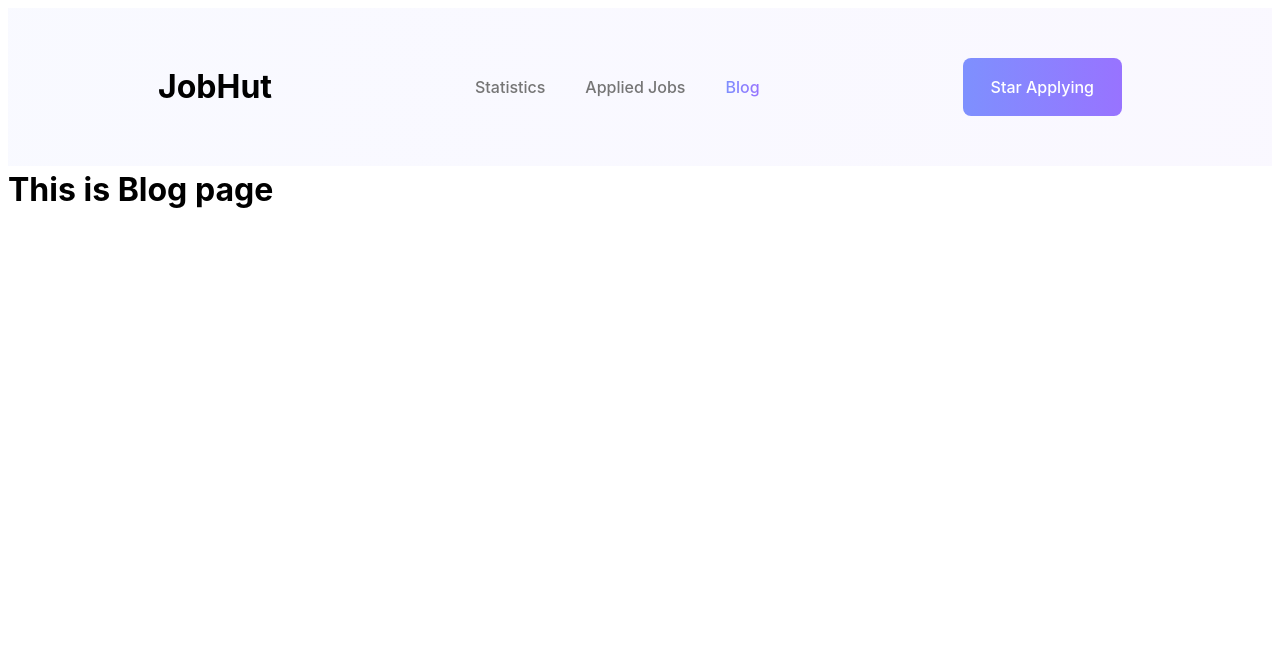
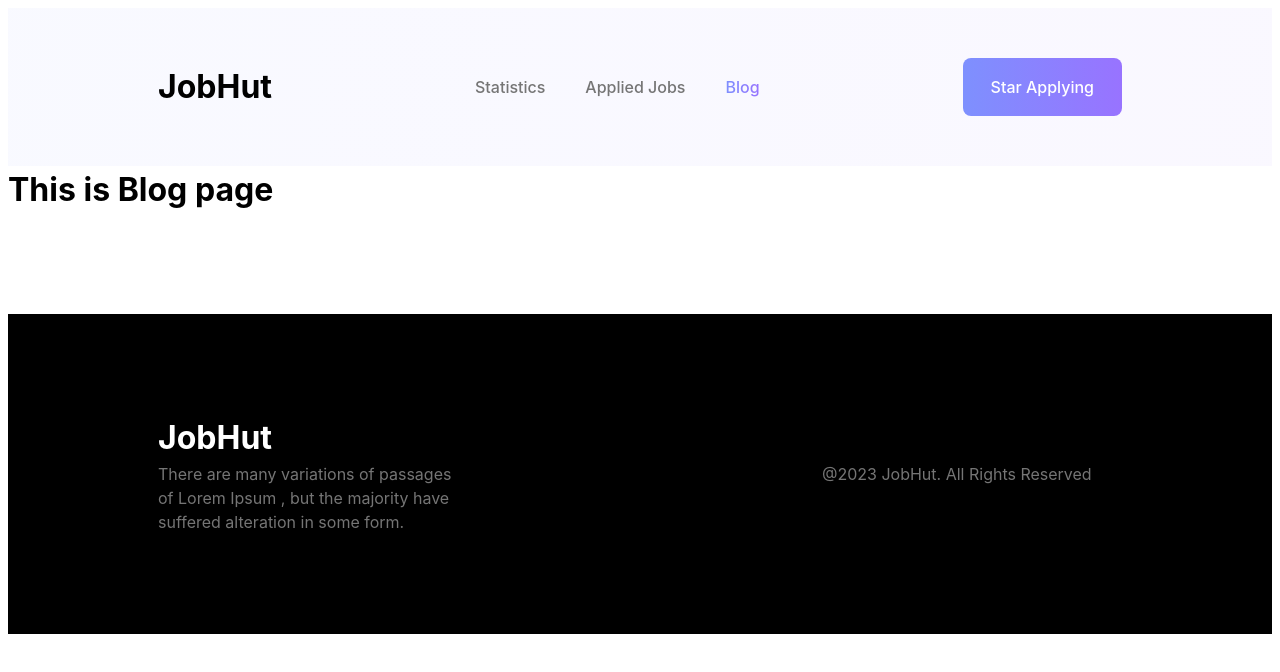
Before and after one commit to Rafiulsam/job-hunt-react, a React (Vite) app: page /blog in a window 1280 px wide. Shown: the top 672 px of the page. Built offline with nearby package versions, Linux system fonts and the light colour scheme.

Commit message:
footer added

```diff
--- a/src/components/FeaturedJobs/FeaturedJobs.jsx
+++ b/src/components/FeaturedJobs/FeaturedJobs.jsx
@@ -4,17 +4,22 @@ import Job from '../Job/Job';
 
 const FeaturedJobs = () => {
     const [jobs, setJobs] = useState([]);
-    const [showAllJobs, setShowAllJobs] = useState(false);
 
     useEffect(() => {
         const loadData = async () => {
             const response = await fetch('jobs.json');
             const data = await response.json();
-            setJobs(data.slice(0, showAllJobs ? data.length : 4));
+            setJobs(data.slice(0, 4));
         };
 
         loadData();
-    }, [showAllJobs]);
+    }, []);
+
+    const handleSeeAllBtn = async () => {
+        const response = await fetch('jobs.json');
+        const data = await response.json();
+        setJobs(data);
+    };
 
     return (
         <div className='featured-jobs'>
@@ -26,7 +31,7 @@ const FeaturedJobs = () => {
                 ))}
             </div>
             {jobs.length === 4 && (
-                <button onClick={()=>setShowAllJobs(true)}>See All Jobs</button>
+                <button onClick={handleSeeAllBtn}>See All Jobs</button>
             )}
         </div>
     );
--- /dev/null
+++ b/src/components/Footer/Footer.css
@@ -0,0 +1,13 @@
+.footer{
+    display: flex;
+    justify-content:space-between ;
+    align-items: center;
+    margin-top: 100px;
+    padding: 100px 150px;
+    color: white;
+    background-color: black;
+}
+.footer p{
+    color: #757575;
+    width: 300px;
+}
--- /dev/null
+++ b/src/components/Footer/Footer.jsx
@@ -0,0 +1,15 @@
+import React from 'react';
+import './Footer.css'
+const Footer = () => {
+    return (
+        <div className='footer'>
+            <div>
+                <h1>JobHut</h1>
+                <p>There are many variations of passages of Lorem Ipsum , but the majority have suffered alteration in some form.</p>
+            </div>
+            <p>@2023 JobHut. All Rights Reserved</p>
+        </div>
+    );
+};
+
+export default Footer;
--- a/src/components/layout/Root/Root.jsx
+++ b/src/components/layout/Root/Root.jsx
@@ -1,12 +1,14 @@
 import React from 'react';
 import Header from '../../Header/Header';
 import { Outlet } from 'react-router-dom';
+import Footer from '../../Footer/Footer';
 
 const Root = () => {
     return (
         <div>
             <Header></Header>
             <Outlet></Outlet>
+            <Footer></Footer>
         </div>
     );
 };
```
